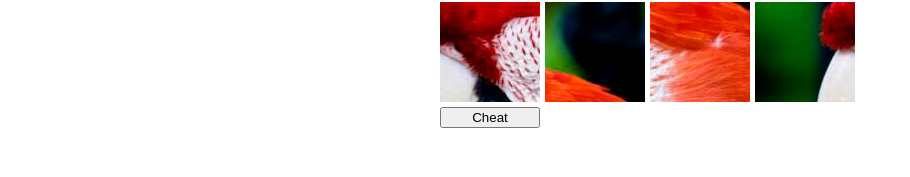
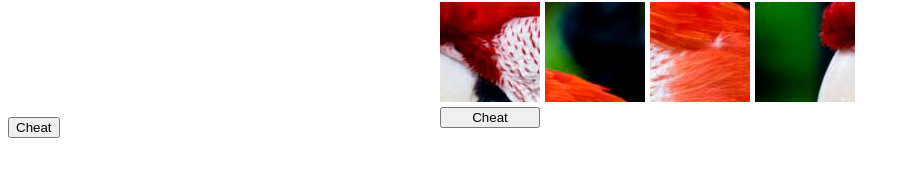
Before and after one commit to denissecerov/project3, a plain HTML site: page index.html in a window 1280 px wide. Shown: the part 343-520 px from the top of the page, without its empty margins (0-910 px from the left). Drawn offline with Linux system fonts and the light colour scheme.

Commit message:
Update index.html
Add a cheat button to HTML.

```diff
--- a/index.html
+++ b/index.html
@@ -8,6 +8,7 @@
 </head>
 <body>
     <div id="puzzle-container"></div>
+    <button id="cheat-button" onclick="cheat()">Cheat</button>
     <script src="script.js"></script>
 </body>
 </html>
```
